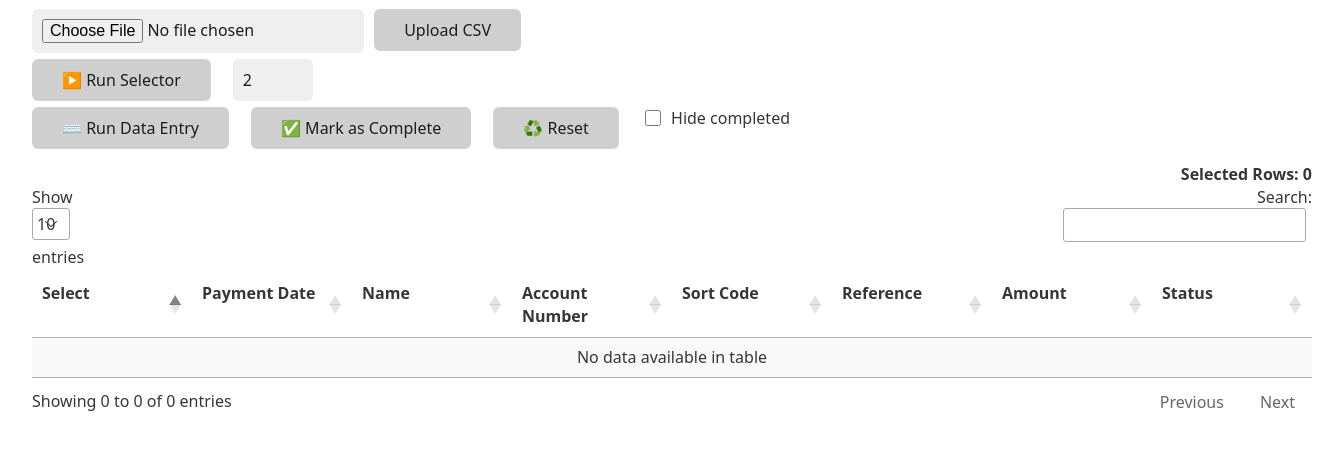
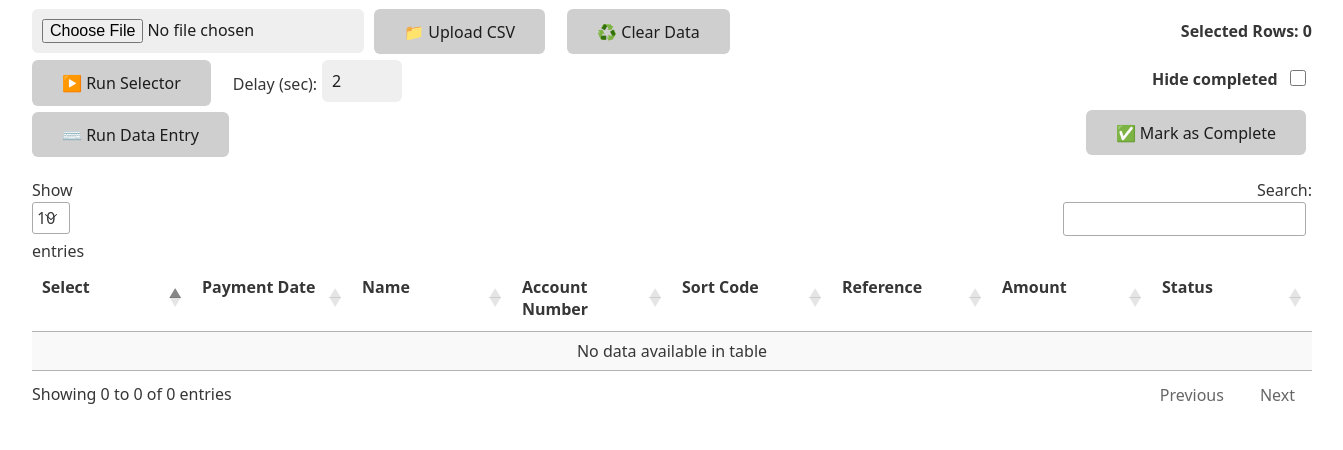
Before and after one commit to davetaz/sme2hsbc, an Electron app: page public/index.html in a window 1600 px wide. Shown: the part 76-526 px from the top of the page, without its empty margins (128-1471 px from the left). Drawn offline with Linux system fonts and the light colour scheme.

Commit message:
Updating style

```diff
--- a/public/index.html
+++ b/public/index.html
@@ -26,6 +26,9 @@
     }
     #upload-form input {
       display: inline-block;
+    }
+    button {
+      min-height: 45px;
     }
   </style>
 </head>
@@ -85,29 +88,59 @@
     </form>
   </div>
 </div>
+  <!-- Wrapper that splits left and right sides -->
+<div style="display: flex; justify-content: space-between; align-items: flex-start; gap: 2rem; flex-wrap: wrap; margin-bottom: 1rem;">
 
+  <!-- LEFT SIDE: All action buttons grouped -->
+  <div class="action-area" style="flex-grow: 1;">
+
+    <!-- Upload + Reset -->
+    <div class="action-buttons">
       <form id="upload-form" enctype="multipart/form-data">
         <input type="file" name="csv" id="csv" accept=".csv" required />
-    <button type="submit">Upload CSV</button>
+        <button type="submit">📁 Upload CSV</button>
       </form>
+      <button id="reset">♻️ Clear Data</button>
+    </div>
 
+    <!-- Run Selector + Delay -->
     <div class="action-buttons">
       <button id="run-selector">▶️ Run Selector</button>
+      <label for="delay-input" style="display: flex; align-items: center; gap: 0.3rem;">
+        Delay (sec):
         <input type="number" id="delay-input" min="0" max="10" step="0.1" value="2" style="width: 60px;" />
-  </div>
-  <div class="action-buttons">
-    <button id="run-entry">⌨️ Run Data Entry</button>
-    <button id="mark-complete">✅ Mark as Complete</button>
-    <button id="reset">♻️ Reset</button>
-    <label>
-      <input type="checkbox" id="hide-completed" />
-      Hide completed
       </label>
     </div>
 
-  <div id="selected-count" style="margin-top: 0.5rem; font-weight: bold; text-align: right;">
+    <!-- Run Entry -->
+    <div class="action-buttons">
+      <button id="run-entry">⌨️ Run Data Entry</button>
+    </div>
+
+  </div>
+
+  <!-- RIGHT SIDE: Table controls -->
+  <div class="table-buttons" style="text-align: right; min-width: 200px; display: flex; flex-direction: column; gap: 0.5rem;">
+
+  <!-- Selected count -->
+  <div id="selected-count" style="height: 43px; display: flex; align-items: center; justify-content: flex-end; font-weight: bold;">
     Selected Rows: 0
   </div>
+
+  <!-- Hide completed checkbox -->
+  <label for="hide-completed" style="display: flex; align-items: center; height: 38px; justify-content: flex-end; font-weight: bold;">
+    Hide completed&nbsp;&nbsp;
+    <input type="checkbox" id="hide-completed" />
+  </label>
+
+  <!-- Mark as complete button -->
+  <button id="mark-complete" style="height: 45px;">✅ Mark as Complete</button>
+
+</div>
+
+</div>
+
+
 
   <table id="data-table" class="display" style="width:100%">
     <thead>
```
Lines whose indentation alone changed are shown as unchanged.
